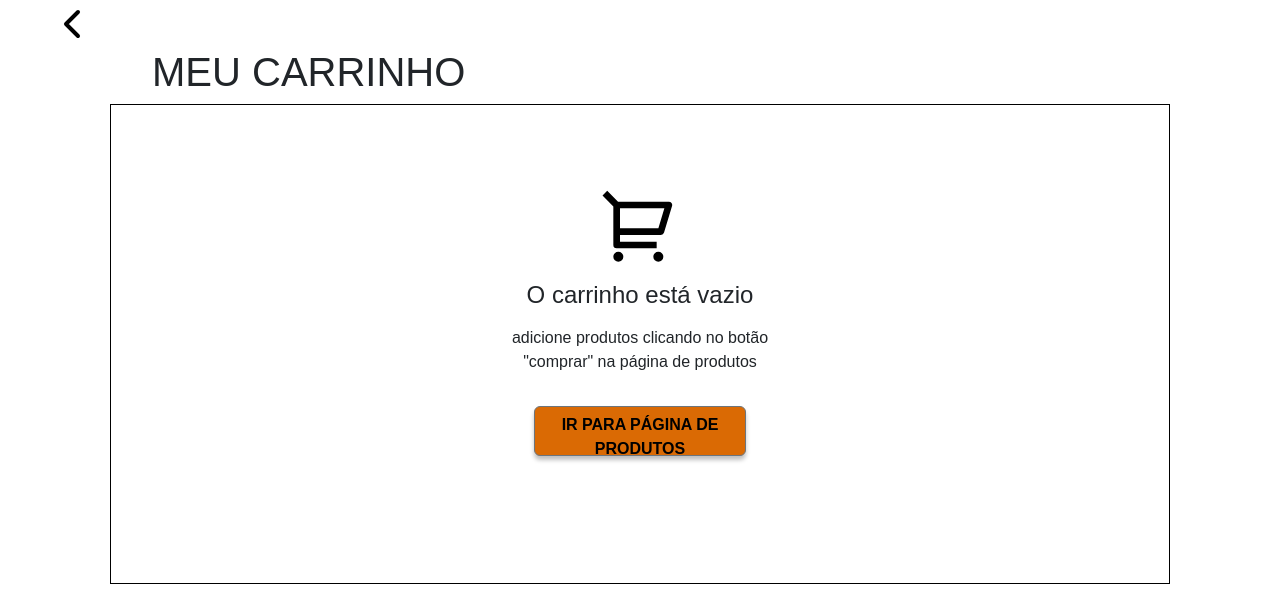
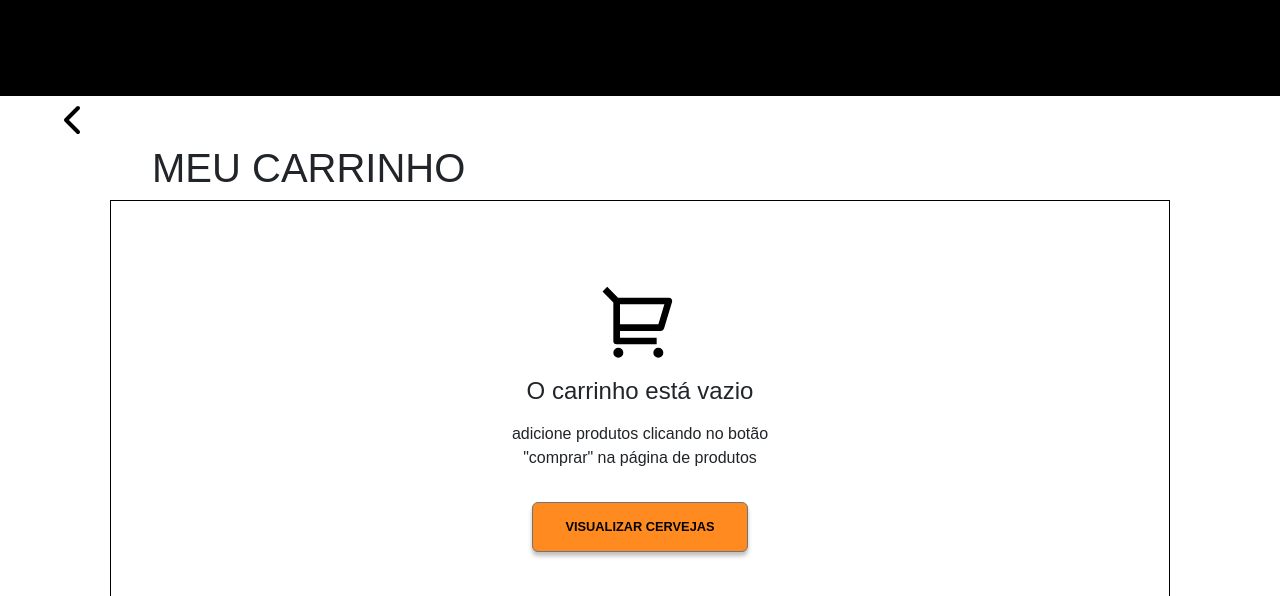
Before and after one commit to OrcFofa/HandOn5, a React (Create React App) app: page /carrinho in a window 1280 px wide. Shown: the top 596 px of the page. Built offline with nearby package versions, Linux system fonts and the light colour scheme; a web font is replaced by a local one.

Commit message:
total item created

```diff
--- a/src/components/Cart/ButtonFinishOrder.css
+++ b/src/components/Cart/ButtonFinishOrder.css
@@ -1,5 +1,5 @@
 .btn.btn-secondary.btnFinish{
-    background-color: #DA6A04;
+    background-color: #FF8A20;
     color:#000000;
     font-size: 1rem;
     padding: 10px 20px;
--- a/src/components/Cart/CardProduct.js
+++ b/src/components/Cart/CardProduct.js
@@ -15,9 +15,9 @@ export const CardProduct = ({id, img, title, price, total, quantity, cartItem, p
                   <span>{title}</span>
                   </div>
                   <span>a calcular</span>
-                  <span>{price}</span>
+                  <span>R${price}</span>
                   <span><ButtonQuantity quantity={quantity} product={product}/></span>
-                  <span className="total">R$25,00</span>
+                  <span className="total">R${parseInt(price) * parseInt(quantity)}</span>
                   <div className="contentBtn">
                   <button className="btnRemove" onClick={() => dispatch(removeFromCart(cartItem))}>X</button>
                   </div>
--- a/src/components/Cart/CartEmpty.css
+++ b/src/components/Cart/CartEmpty.css
@@ -20,10 +20,11 @@
 }
 
 .bodyCartEmpty .btn.btn-secondary{
- background-color: #DA6A04;
+ background-color: #FF8A20;
  color:#000000;
+ font-size: 0.8rem;
  font-weight: 700;
- width: 20%;
+ padding: 0.9rem 2rem;
  margin-top: 2rem;
  box-shadow: 0px 4px 4px rgba(0, 0, 0, 0.25);
 }
--- a/src/components/Cart/CartEmpty.js
+++ b/src/components/Cart/CartEmpty.js
@@ -9,7 +9,7 @@ export const CartEmpty = () => {
         <h1>O carrinho está vazio</h1>
         <span>adicione produtos clicando no botão</span>
         <span>"comprar" na página de produtos</span>
-        <Button>IR PARA PÁGINA DE PRODUTOS</Button>
+        <Button href="/cervejas" tag="a">VISUALIZAR CERVEJAS</Button>
     </div>
   )
 }
--- a/src/pages/Cart.js
+++ b/src/pages/Cart.js
@@ -14,6 +14,7 @@ export const Cart = () => {
 
     return (
         <>
+        <div className="navbar"></div>
             <div className="buttonComeBack">
                 <ButtonComeBack/>
             </div>
@@ -39,7 +40,6 @@ export const Cart = () => {
                                         quantity={cartItem.cartQuantity}
                                         cartItem={cartItem}
                                         product={cartItem}
-                                        //  total={cartItem.price * cartItem.cartQuantity}
                                     />
                                 )))
                             } </div>
--- a/src/pages/Products.js
+++ b/src/pages/Products.js
@@ -11,27 +11,27 @@ export const Products = () => {
         img: "https://s3-alpha-sig.figma.com/img/6f31/ad4b/f3e19fd5fd6b2f8514428afc5fb4847d?Expires=1669593600&Signature=HlIfczu-UY2vh1NIoq1XbWziwvE7G-EP80duKItfhYNoYG-FYZRRKSkf3AxzzDnJIBVZn8LzDyYmLu8WYzhdJHjmMh~aKQm2EHGCi3UgLAvs0nZ66k9LoauSK4dJeDipZVbu1xAp7vN9aJxHJnznV1aYud-JIUtTbN2fMrNWk8GbuNqND2RqdIxFEJmSMeuOOldIB0vdw2MmoF0-zWEOCtopTXQ5UqCF1k6fAbW9TztJsICqWeu-pX55G-Zv5kFZaWaBmkng4M4a-71BO55IyaYv9ezOnfFE7JsfpYxXczZFYxHguZLJnJGh1DyeJScUjLcZOevbOd6qzsMtA5K9Hw__&Key-Pair-Id=APKAINTVSUGEWH5XD5UA",
         title: "Cerveja Breja IPA 500ML",
         delivery: "a calcular",
-        price: "R$25,00"
+        price: "25,00"
     },
     {   id: "2",
         img: "https://s3-alpha-sig.figma.com/img/6f31/ad4b/f3e19fd5fd6b2f8514428afc5fb4847d?Expires=1669593600&Signature=HlIfczu-UY2vh1NIoq1XbWziwvE7G-EP80duKItfhYNoYG-FYZRRKSkf3AxzzDnJIBVZn8LzDyYmLu8WYzhdJHjmMh~aKQm2EHGCi3UgLAvs0nZ66k9LoauSK4dJeDipZVbu1xAp7vN9aJxHJnznV1aYud-JIUtTbN2fMrNWk8GbuNqND2RqdIxFEJmSMeuOOldIB0vdw2MmoF0-zWEOCtopTXQ5UqCF1k6fAbW9TztJsICqWeu-pX55G-Zv5kFZaWaBmkng4M4a-71BO55IyaYv9ezOnfFE7JsfpYxXczZFYxHguZLJnJGh1DyeJScUjLcZOevbOd6qzsMtA5K9Hw__&Key-Pair-Id=APKAINTVSUGEWH5XD5UA",
         title: "Cerveja Breja IPA 1LT",
         delivery: "a calcular",
-        price: "R$30,00"
+        price: "30,00"
     },
 
     {   id: "3",
     img: "https://s3-alpha-sig.figma.com/img/6f31/ad4b/f3e19fd5fd6b2f8514428afc5fb4847d?Expires=1669593600&Signature=HlIfczu-UY2vh1NIoq1XbWziwvE7G-EP80duKItfhYNoYG-FYZRRKSkf3AxzzDnJIBVZn8LzDyYmLu8WYzhdJHjmMh~aKQm2EHGCi3UgLAvs0nZ66k9LoauSK4dJeDipZVbu1xAp7vN9aJxHJnznV1aYud-JIUtTbN2fMrNWk8GbuNqND2RqdIxFEJmSMeuOOldIB0vdw2MmoF0-zWEOCtopTXQ5UqCF1k6fAbW9TztJsICqWeu-pX55G-Zv5kFZaWaBmkng4M4a-71BO55IyaYv9ezOnfFE7JsfpYxXczZFYxHguZLJnJGh1DyeJScUjLcZOevbOd6qzsMtA5K9Hw__&Key-Pair-Id=APKAINTVSUGEWH5XD5UA",
     title: "Cerveja Breja 1LT",
     delivery: "a calcular",
-    price: "R$35,00"
+    price: "35,00"
    },
 
    {  id: "4",
    img: "https://s3-alpha-sig.figma.com/img/6f31/ad4b/f3e19fd5fd6b2f8514428afc5fb4847d?Expires=1669593600&Signature=HlIfczu-UY2vh1NIoq1XbWziwvE7G-EP80duKItfhYNoYG-FYZRRKSkf3AxzzDnJIBVZn8LzDyYmLu8WYzhdJHjmMh~aKQm2EHGCi3UgLAvs0nZ66k9LoauSK4dJeDipZVbu1xAp7vN9aJxHJnznV1aYud-JIUtTbN2fMrNWk8GbuNqND2RqdIxFEJmSMeuOOldIB0vdw2MmoF0-zWEOCtopTXQ5UqCF1k6fAbW9TztJsICqWeu-pX55G-Zv5kFZaWaBmkng4M4a-71BO55IyaYv9ezOnfFE7JsfpYxXczZFYxHguZLJnJGh1DyeJScUjLcZOevbOd6qzsMtA5K9Hw__&Key-Pair-Id=APKAINTVSUGEWH5XD5UA",
    title: "Cerveja IPA 1LT",
    delivery: "a calcular",
-   price: "R$40,00"
+   price: "40,00"
     }
 ]
 
@@ -48,7 +48,6 @@ export const Products = () => {
           <span>{product.delivery}</span>
           <span>{product.price}</span>
           <span></span>
-          <span>R$25,00</span>
           <button onClick={() => dispatch(addToCart(product))}>adicionar no carrinho</button>
         </>
     ))
--- a/src/styles/Cart.css
+++ b/src/styles/Cart.css
@@ -16,16 +16,16 @@ margin-left:9.5rem;
 
 .cardProduct{
     width: 95%;
-    max-height: 240px;
+    max-height: 250px;
     overflow-y: auto;
-}
-
-.cartInformations {
-    width: 95%;
-    border: 1px solid #000000;
 }
 
 .cartFooter{
     width: 95%;
     border: 1px solid #000000;
 }
+
+.navbar {
+    background-color: #000000;
+    height: 12vh;
+}
```
